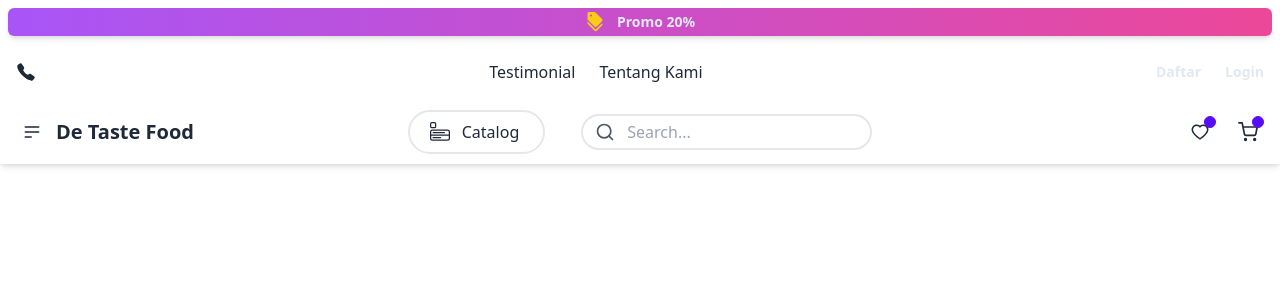
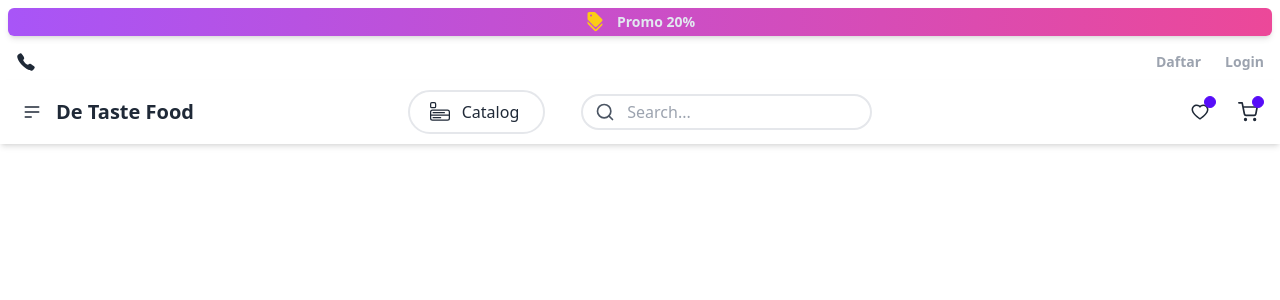
Before and after one commit to bbaygx/React-de-taste-corp, a React (Vite) app: page / in a window 1280 px wide. Shown: the top 300 px of the page. Built offline with nearby package versions, Linux system fonts and the light colour scheme.

Commit message:
mindahin module icons di utils

```diff
--- a/index.html
+++ b/index.html
@@ -5,6 +5,7 @@
     <link rel="icon" type="image/svg+xml" href="/vite.svg" />
     <meta name="viewport" content="width=device-width, initial-scale=1.0" />
     <title>Vite + React</title>
+    <link rel="stylesheet" href="https://fonts.googleapis.com/css2?family=Material+Symbols+Outlined:opsz,wght,FILL,GRAD@48,400,0,0" />
   </head>
   <body>
     <div id="root"></div>
--- a/src/components/Navbar.jsx
+++ b/src/components/Navbar.jsx
@@ -1,11 +1,11 @@
-import React, { useState, useRef } from 'react'
+import React, { useState } from 'react'
 import { SearchInput } from "./"
-import { FiSearch, FiShoppingCart } from "react-icons/fi"
-import { MdDiscount } from "react-icons/md"
-import { AiOutlineHeart, AiFillHeart, AiOutlineSearch } from "react-icons/ai"
-import { HiOutlineMenuAlt2 } from "react-icons/hi"
-import {BsMenuApp} from "react-icons/bs"
-import {IoCall} from "react-icons/io5"
+
+import {
+    IoCall, BsMenuApp, HiOutlineMenuAlt2,
+    AiOutlineSearch, AiOutlineHeart, AiFillHeart
+    , MdDiscount, FiSearch, FiShoppingCart
+} from "../utils"
 
 
 const Navbar = () => {
@@ -45,24 +45,24 @@ const Navbar = () => {
             </div>
 
             {/* Contact Info */}
-            <div className="bg-base-100  flex justify-between items-center gap-3 py-4 px-4">
+            <div className="bg-base-100  flex justify-between items-center gap-3 py-2 px-4">
                 <a href="#">
                     <IoCall className='text-xl ' />
                 </a>
                 <div className="flex-none hidden sm:block">
-                    <ul className='flex gap-6'>
+                    {/* <ul className='flex gap-6'>
                         <li>
                             <a href="#">Testimonial</a>
                         </li>
                         <li>
                             <a href="#">Tentang Kami</a>
                         </li>
-                    </ul>
+                    </ul> */}
                 </div>
-            <div className="flex gap-6">
-                <span className='text-sm font-bold text-slate-200'>Daftar</span>
-                <span className='text-sm font-bold text-slate-200'>Login</span>
-            </div>
+                <div className="flex gap-6">
+                    <span className='text-sm font-bold text-gray-400'>Daftar</span>
+                    <span className='text-sm font-bold text-gray-400'>Login</span>
+                </div>
             </div>
 
 
@@ -83,7 +83,7 @@ const Navbar = () => {
                         <a className="font-bold normal-case text-base lg:text-xl">De Taste Food</a>
 
                         <div className="dropdown dropdown-bottom fixed bg-base-200 cursor-pointer shadow-md mx-2 p-3 rounded-md top-52 md:hidden">
-                            <BsMenuApp className='w-6 h-6' tabIndex={0}/>
+                            <BsMenuApp className='w-6 h-6' tabIndex={0} />
                             <ul tabIndex={0} className="dropdown-content z-[1] menu p-2 shadow bg-base-100 rounded-box w-52">
                                 <li><a>Item 1</a></li>
                                 <li><a>Item 2</a></li>
@@ -94,7 +94,7 @@ const Navbar = () => {
                     </div>
                     <div className="navbar-center">
                         <div className="dropdown dropdown-bottom bg-base-100 py-1 px-5 font-medium cursor-pointer border-2 hidden md:flex md:gap-2 md:items-center md:rounded-full md:mr-3">
-                            <BsMenuApp className='w-5 h-5 cursor-pointer'/>
+                            <BsMenuApp className='w-5 h-5 cursor-pointer' />
                             <label tabIndex={0} className="m-1 cursor-pointer">Catalog</label>
                             <ul tabIndex={0} className="dropdown-content z-[1] menu p-2 shadow bg-base-100 rounded-box w-52">
                                 <li><a>Item 1</a></li>
--- /dev/null
+++ b/src/utils/index.js
@@ -0,0 +1,14 @@
+import { FiSearch, FiShoppingCart } from "react-icons/fi"
+import { MdDiscount } from "react-icons/md"
+import { AiOutlineHeart, AiFillHeart, AiOutlineSearch } from "react-icons/ai"
+import { HiOutlineMenuAlt2 } from "react-icons/hi"
+import {BsMenuApp} from "react-icons/bs"
+import {IoCall} from "react-icons/io5"
+
+
+
+
+export {IoCall, BsMenuApp, HiOutlineMenuAlt2,
+     AiOutlineSearch, AiOutlineHeart, AiFillHeart
+    ,MdDiscount, FiSearch,FiShoppingCart
+}
```
